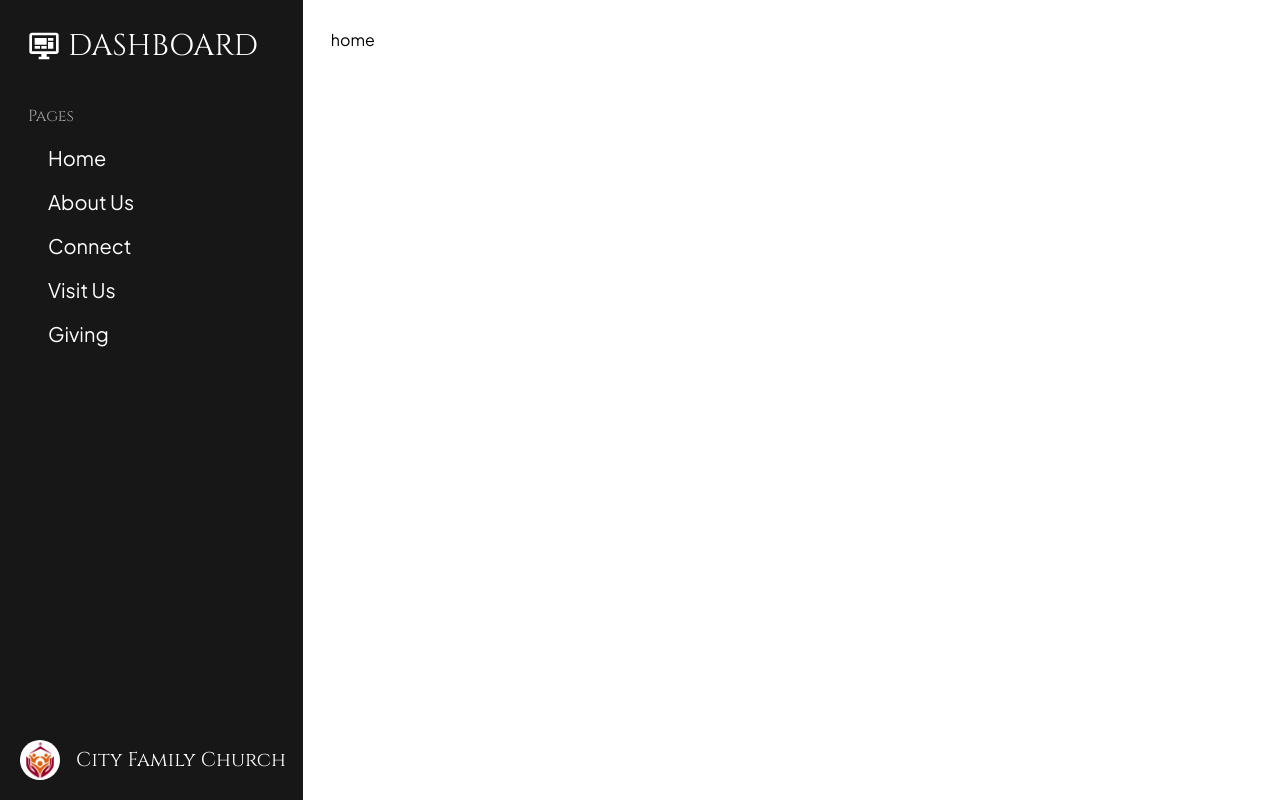
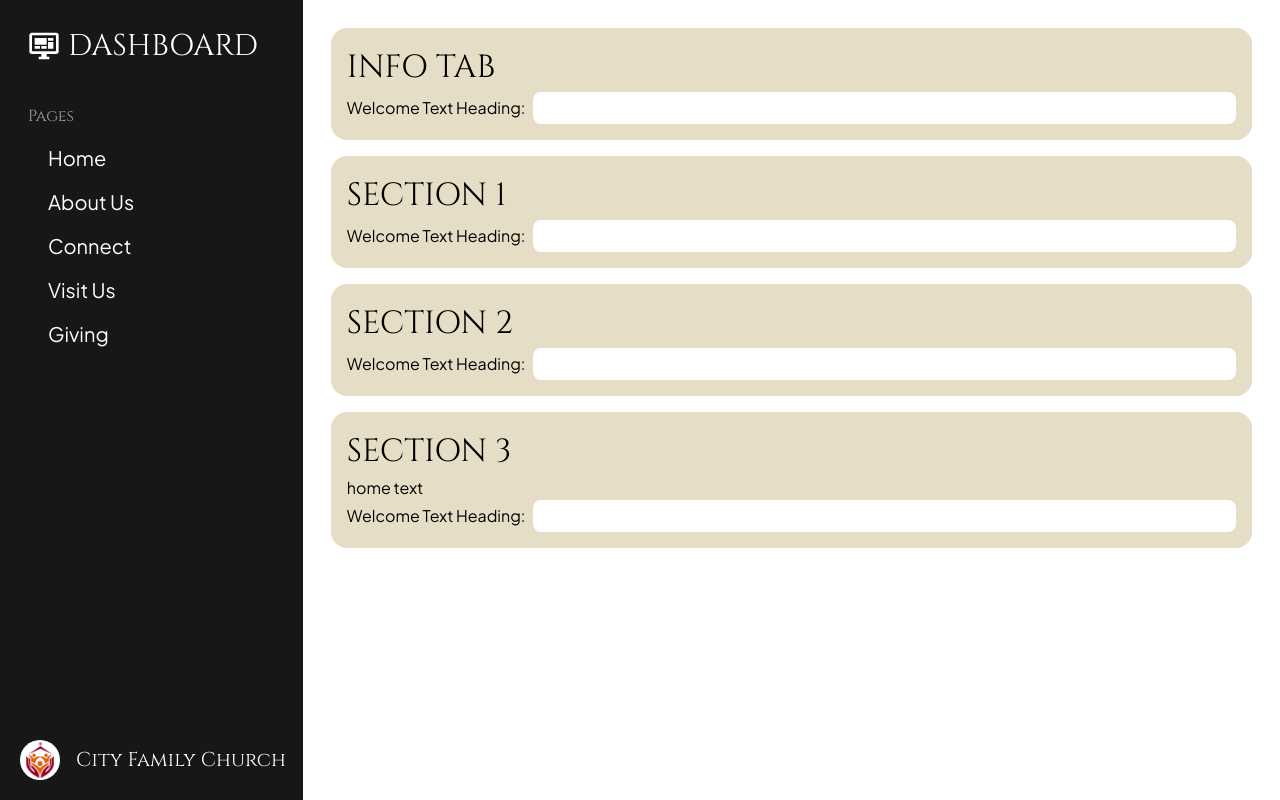
Before and after one commit to iamthe-observer/city-family-church, a Nuxt app: page /dashboard in a window 1280 px wide. Built offline with nearby package versions, Linux system fonts and the light colour scheme; a web font is replaced by a local one.

Commit message:
sigh resume

```diff
--- a/components/dash/home.vue
+++ b/components/dash/home.vue
@@ -1,6 +1,46 @@
 <template>
-	<div>
-		home
+	<div class="w-full flex flex-col gap-4">
+
+		<div class="w-full bg-clrr1 rounded-2xl p-4">
+			<h1 class="w-full text-[2rem] font-Cinzel">INFO TAB</h1>
+
+			<div class="flex gap-2 items-center">
+				<span class="w-fit whitespace-nowrap">Welcome Text Heading:</span>
+				<input type="text" class="w-full input input-sm">
+			</div>
+
+		</div>
+
+		<div class="w-full bg-clrr1 rounded-2xl p-4">
+			<h1 class="w-full text-[2rem] font-Cinzel">SECTION 1</h1>
+
+			<div class="flex gap-2 items-center">
+				<span class="w-fit whitespace-nowrap">Welcome Text Heading:</span>
+				<input type="text" class="w-full input input-sm">
+			</div>
+
+		</div>
+
+		<div class="w-full bg-clrr1 rounded-2xl p-4">
+			<h1 class="w-full text-[2rem] font-Cinzel">SECTION 2</h1>
+
+			<div class="flex gap-2 items-center">
+				<span class="w-fit whitespace-nowrap">Welcome Text Heading:</span>
+				<input type="text" class="w-full input input-sm">
+			</div>
+
+		</div>
+
+		<div class="w-full bg-clrr1 rounded-2xl p-4">
+			<h1 class="w-full text-[2rem] font-Cinzel">SECTION 3</h1>
+			<span class="pb-5">home text</span>
+
+			<div class="flex gap-2 items-center">
+				<span class="w-fit whitespace-nowrap">Welcome Text Heading:</span>
+				<input type="text" class="w-full input input-sm">
+			</div>
+
+		</div>
 	</div>
 </template>
 
--- a/components/infoTab.vue
+++ b/components/infoTab.vue
@@ -22,16 +22,8 @@
 		<!-- top -->
 		<div class="flex justify-between items-center w-full">
 			<span class="uppercase font-PlusSans text-xs font-semibold">What's On</span>
-			<span class="flex items-center">
-				<svg v-for="i in 5" xmlns="http://www.w3.org/2000/svg" width="32" height="32" viewBox="0 0 256 256">
-					<g fill="currentColor">
-						<path
-							d="M152 128a24 24 0 1 1-24-24a24 24 0 0 1 24 24M48 104a24 24 0 1 0 24 24a24 24 0 0 0-24-24m160 0a24 24 0 1 0 24 24a24 24 0 0 0-24-24"
-							opacity=".2" />
-						<path
-							d="M128 96a32 32 0 1 0 32 32a32 32 0 0 0-32-32m0 48a16 16 0 1 1 16-16a16 16 0 0 1-16 16M48 96a32 32 0 1 0 32 32a32 32 0 0 0-32-32m0 48a16 16 0 1 1 16-16a16 16 0 0 1-16 16m160-48a32 32 0 1 0 32 32a32 32 0 0 0-32-32m0 48a16 16 0 1 1 16-16a16 16 0 0 1-16 16" />
-					</g>
-				</svg>
+			<span class="flex items-center w-[300px] gap-10" v-for="i in 3">
+				.
 			</span>
 		</div>
 		<!-- bottom -->
--- a/pages/dashboard.vue
+++ b/pages/dashboard.vue
@@ -55,7 +55,7 @@ import connect from '~/components/dash/connect.vue';
 import visit from '~/components/dash/visit.vue';
 import giving from '~/components/dash/giving.vue';
 
-const page = ref(home);
+const page = shallowRef(home);
 
 const routes = ref([
 	{
--- a/pages/visit.vue
+++ b/pages/visit.vue
@@ -86,9 +86,9 @@
 
 
 
-					<div class="">
+					<div class="overflow-y-auto">
 
-						<div v-for="i in 5" class="collapse collapse-plus bg-clrr1-200">
+						<div v-for="i in 20" class="collapse collapse-plus bg-clrr1-200">
 							<input type="radio" name="my-accordion-3" />
 							<div class="collapse-title text-xl font-medium">
 								Click to open this one and close others
```
